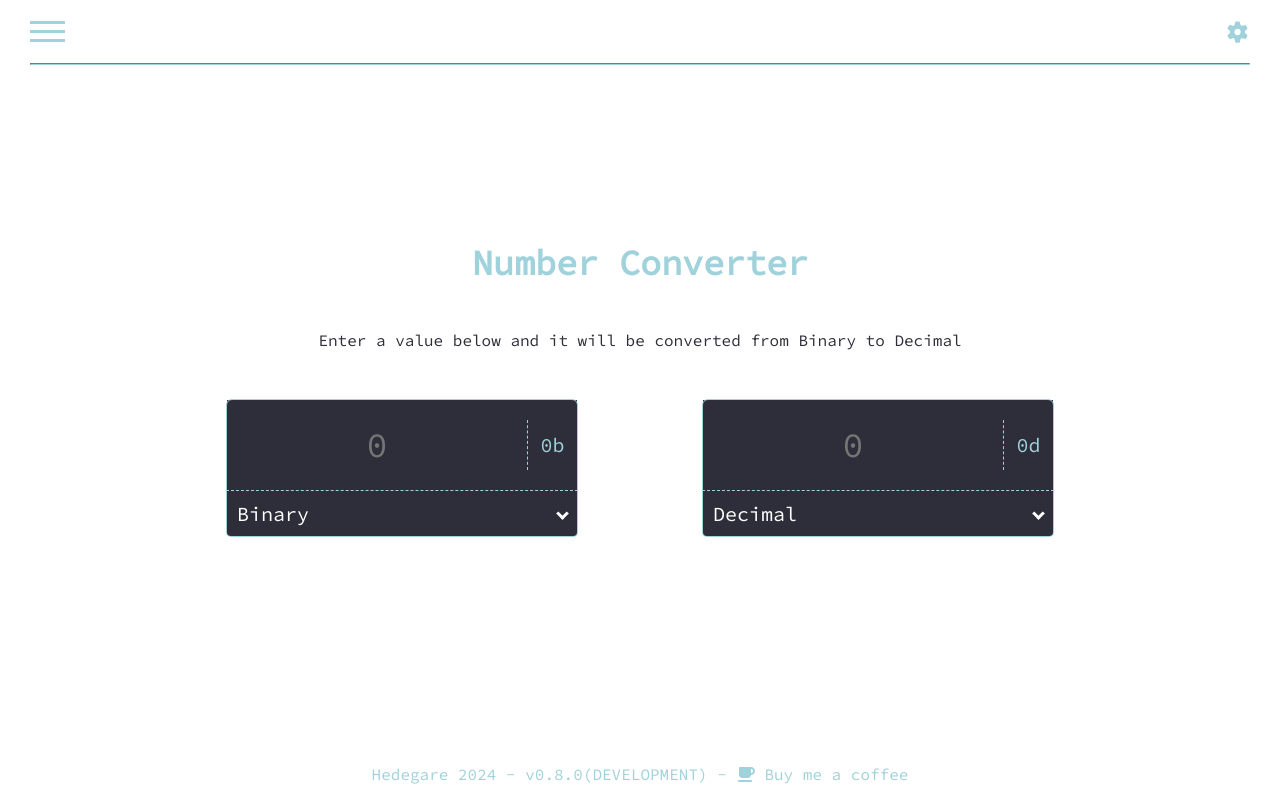
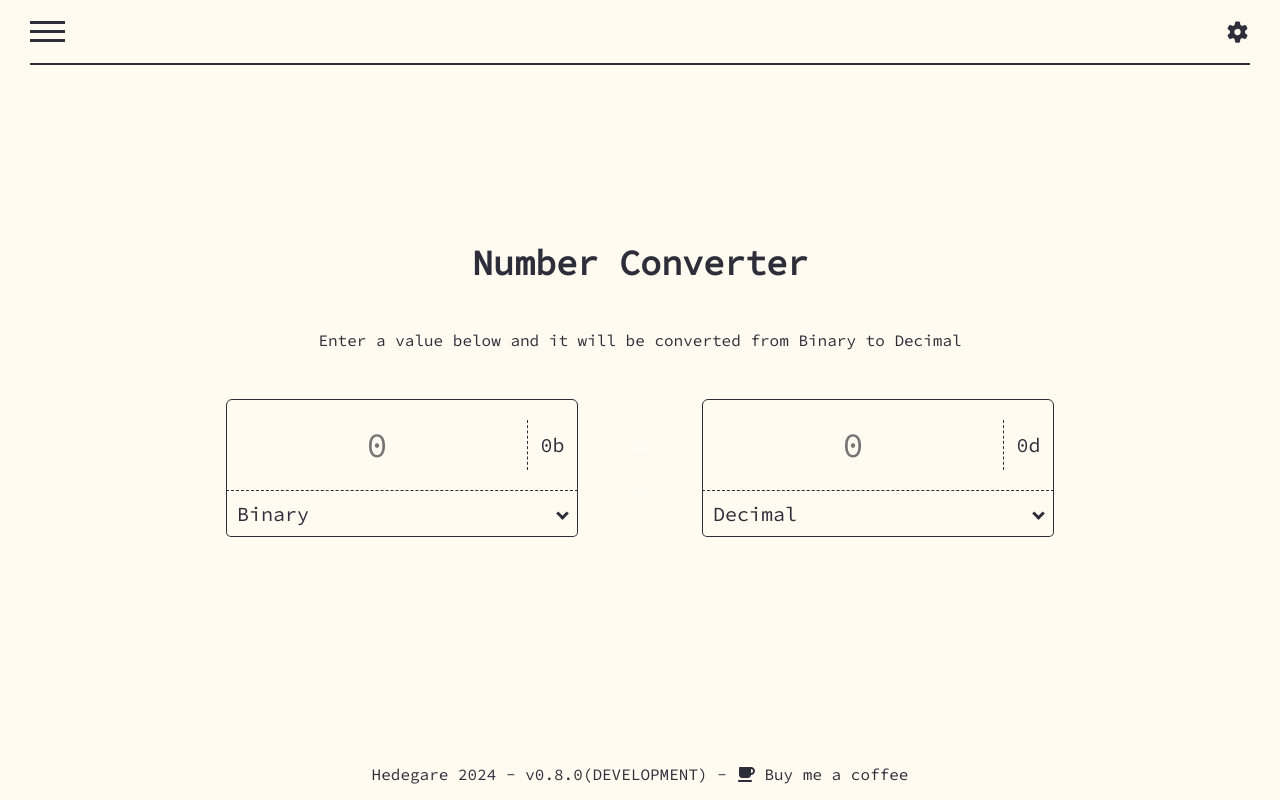
Before and after one commit to Hedevgare/conversion-tools, a Vue app: page / in a window 1280 px wide. Built offline with nearby package versions, Linux system fonts and the light colour scheme.

Commit message:
feat: Add light mode to text and menus
Implements the light/dark mode feature to texts, menu and notifications
elements.

```diff
--- a/src/App.vue
+++ b/src/App.vue
@@ -8,7 +8,6 @@ export default {
         }
     },
     mounted() {
-        // Listen for dark mode toggle events from Definitions.vue
         window.addEventListener('darkmode-toggle', (event) => {
             this.darkmode = event.detail;
         });
@@ -33,9 +32,9 @@ export default {
     <div class="header" :class="{ 'dark-mode': darkmode, 'light-mode': !darkmode }">
         <div class="header-icons">
             <div class="hamburger-button" :class="{ 'open': isMenuOpen }" @click="toggleMenu">
-                <div class="bar-1"></div>
-                <div class="bar-2"></div>
-                <div class="bar-3"></div>
+                <div class="bar-1" :class="{ 'dark-mode-menu': darkmode, 'light-mode-menu': !darkmode }"></div>
+                <div class="bar-2" :class="{ 'dark-mode-menu': darkmode, 'light-mode-menu': !darkmode }"></div>
+                <div class="bar-3" :class="{ 'dark-mode-menu': darkmode, 'light-mode-menu': !darkmode }"></div>
             </div>
             <!-- <div class="header-title">
                 <p>Conversion Tools</p>
@@ -44,54 +43,54 @@ export default {
                 <font-awesome-icon :icon="['fa', 'cog']" />
             </div>
         </div>
-        <hr />
+        <hr :class="{ 'dark-mode': darkmode, 'light-mode': !darkmode }" />
     </div>
     <section class="menu" :class="{ 'open': isMenuOpen, 'dark-mode': darkmode, 'light-mode': !darkmode }">
         <div class="menu-container">
             <div class="menu-item">
-                <RouterLink class="header-link" to="/" @click="toggleMenu">
+                <RouterLink class="header-link" :class="{ 'dark-mode-text': darkmode, 'light-mode-text': !darkmode }" to="/" @click="toggleMenu">
                     <font-awesome-icon :icon="['fa', 'hashtag']" />
                     Numbers
                 </RouterLink>
             </div>
             <div class="menu-item">
-                <RouterLink class="header-link" to="/length" @click="toggleMenu">
+                <RouterLink class="header-link" :class="{ 'dark-mode-text': darkmode, 'light-mode-text': !darkmode }" to="/length" @click="toggleMenu">
                     <font-awesome-icon :icon="['fa', 'ruler']" />
                     Lengths
                 </RouterLink>
             </div>
             <div class="menu-item">
-                <RouterLink class="header-link" to="/temperature" @click="toggleMenu">
+                <RouterLink class="header-link" :class="{ 'dark-mode-text': darkmode, 'light-mode-text': !darkmode }" to="/temperature" @click="toggleMenu">
                     <font-awesome-icon :icon="['fa', 'temperature-half']" />
                     Temperatures
                 </RouterLink>
             </div>
             <div class="menu-item">
-                <RouterLink class="header-link" to="/volume" @click="toggleMenu">
+                <RouterLink class="header-link" :class="{ 'dark-mode-text': darkmode, 'light-mode-text': !darkmode }" to="/volume" @click="toggleMenu">
                     <font-awesome-icon :icon="['fa', 'flask']" />
                     Volumes
                 </RouterLink>
             </div>
             <div class="menu-item">
-                <RouterLink class="header-link" to="/weight" @click="toggleMenu">
+                <RouterLink class="header-link" :class="{ 'dark-mode-text': darkmode, 'light-mode-text': !darkmode }" to="/weight" @click="toggleMenu">
                     <font-awesome-icon :icon="['fa', 'weight-hanging']" />
                     Weights
                 </RouterLink>
             </div>
             <div class="menu-item">
-                <RouterLink class="header-link" to="/time" @click="toggleMenu">
+                <RouterLink class="header-link" :class="{ 'dark-mode-text': darkmode, 'light-mode-text': !darkmode }" to="/time" @click="toggleMenu">
                     <font-awesome-icon :icon="['fa', 'hourglass']" />
                     Times
                 </RouterLink>
             </div>
             <div class="menu-item">
-                <RouterLink class="header-link" to="/area" @click="toggleMenu">
+                <RouterLink class="header-link" :class="{ 'dark-mode-text': darkmode, 'light-mode-text': !darkmode }" to="/area" @click="toggleMenu">
                     <font-awesome-icon :icon="['fa', 'arrows-left-right-to-line']" />
                     Areas
                 </RouterLink>
             </div>
             <div class="menu-item">
-                <RouterLink class="header-link" to="/velocity" @click="toggleMenu">
+                <RouterLink class="header-link" :class="{ 'dark-mode-text': darkmode, 'light-mode-text': !darkmode }" to="/velocity" @click="toggleMenu">
                     <font-awesome-icon :icon="['fa', 'tachometer-alt']" />
                     Velocities
                 </RouterLink>
@@ -101,10 +100,10 @@ export default {
     <section class="body" :class="{ 'open': isMenuOpen, 'dark-mode': darkmode, 'light-mode': !darkmode }">
         <RouterView />
     </section>
-    <div class="footer" :class="{ 'dark-mode': darkmode, 'light-mode': !darkmode }">
+    <div class="footer" :class="{ 'dark-mode': darkmode, 'light-mode': !darkmode, 'dark-mode-text': darkmode, 'light-mode-text': !darkmode }">
         <p>
-            <a href="https://hedegaremoreira.com" target="_blank">Hedegare</a> {{ footer }} -
-            <a href="https://coff.ee/hedegare" target="_blank" rel="noopener" title="Buy me a coffee">
+            <a :class="{ 'dark-mode-text': darkmode, 'light-mode-text': !darkmode }" href="https://hedegaremoreira.com" target="_blank">Hedegare</a> {{ footer }} -
+            <a :class="{ 'dark-mode-text': darkmode, 'light-mode-text': !darkmode }" href="https://coff.ee/hedegare" target="_blank" rel="noopener" title="Buy me a coffee">
                 <font-awesome-icon :icon="['fa', 'coffee']" />
                 <span class="footer-tipjar-text">Buy me a coffee</span>
             </a>
--- a/src/components/Dropdown.vue
+++ b/src/components/Dropdown.vue
@@ -3,13 +3,16 @@ export default {
     props: ['active', 'units'],
     data() {
         return {
-            show: false
+            show: false,
+            darkmode: localStorage.darkmode === 'true'
         };
     },
     computed: {
         borderBottom() {
             return {
-                'dropdown-container-active': this.show
+                'dropdown-container-active': this.show,
+                'dark-mode': this.darkmode,
+                'light-mode': !this.darkmode
             }
         },
     },
@@ -29,6 +32,9 @@ export default {
     },
     mounted() {
         document.addEventListener('click', this.handleClickOutside);
+        window.addEventListener('darkmode-toggle', (event) => {
+            this.darkmode = event.detail;
+        });
     },
     beforeUnmount() {
         document.removeEventListener('click', this.handleClickOutside);
@@ -38,12 +44,12 @@ export default {
 
 <template>
     <div class="dropdown-container" :class="borderBottom">
-        <div class="flex unit-label" @click="toggle">
+        <div class="flex unit-label" :class="{ 'dark-mode-text-secondary': darkmode, 'light-mode-text': !darkmode }" @click="toggle">
             <p class="margin-10">{{ this.active.unit }}</p>
             <p class="flex margin-10"><i class="dropdown-arrow margin-left-5"></i></p>
         </div>
-        <div v-if="show" class="dropdown">
-            <p v-for="unit in $props.units" :class="{ 'active-dropdown': $props.active.unit == unit.unit }"
+        <div v-if="show" class="dropdown" :class="{ 'dark-mode': darkmode, 'light-mode': !darkmode }">
+            <p v-for="unit in $props.units" :class="{ 'active-dropdown': $props.active.unit == unit.unit, 'dark-mode-text': darkmode, 'dark-mode-text-secondary': darkmode && $props.active.unit !== unit.unit, 'light-mode-text': !darkmode }"
                 @click="changeUnit(unit)">{{ unit.unit }}</p>
         </div>
     </div>
--- a/src/components/Input.vue
+++ b/src/components/Input.vue
@@ -2,23 +2,41 @@
 export default {
     props: ['modelValue', 'disabled', 'shorter'],
     emits: ['update:modelValue', 'open'],
+    data() {
+        return {
+            darkmode: localStorage.darkmode === 'true'
+        }
+    },
     computed: {
         disabledInput() {
             return {
-                'cursor-pointer': this.disabled
+                'cursor-pointer': this.disabled,
+                'dark-mode': this.darkmode,
+                'light-mode': !this.darkmode,
+                'dark-mode-text-secondary': this.darkmode,
+                'light-mode-text': !this.darkmode
             }
         },
         symbolContainer() {
             return {
                 'input-symbol-container': true,
-                'cursor-pointer': this.disabled
+                'cursor-pointer': this.disabled,
+                'dark-mode': this.darkmode,
+                'light-mode': !this.darkmode
             }
         },
         symbolClasses() {
             return {
                 'input-symbol': true,
+                'dark-mode': this.darkmode,
+                'light-mode': !this.darkmode
             }
         }
+    },
+    mounted() {
+        window.addEventListener('darkmode-toggle', (event) => {
+            this.darkmode = event.detail;
+        });
     },
     methods: {
         copyToClipboard() {
--- a/src/components/Notification.vue
+++ b/src/components/Notification.vue
@@ -1,12 +1,23 @@
 <script>
 export default {
     props: ['data', 'type'],
+    data() {
+        return {
+            darkmode: localStorage.darkmode === 'true'
+        }
+    },
+    mounted() {
+        window.addEventListener('darkmode-toggle', (event) => {
+            this.darkmode = event.detail;
+        });
+    },
     computed: {
         notificationType() {
             return {
                 'notification-container': true,
                 'notification-error': this.$props.type === 'error',
-                'notification-success': this.$props.type === 'success'
+                'notification-success-dark-mode': this.$props.type === 'success' && this.darkmode,
+                'notification-success-light-mode': this.$props.type === 'success' && !this.darkmode
             }
         }
     }
@@ -51,8 +62,13 @@ export default {
     background-color: #f8d7da;
     color: #721c24;
 }
-.notification-success {
+.notification-success-dark-mode {
     background-color: #a0d2db;
     color: #2e2e3a;
 }
+.notification-success-light-mode {
+    background-color: #fffbf1;
+    color: #2e2e3a;
+    border: 1px solid #2e2e3a;
+}
 </style>
--- a/src/pages/Convertion.vue
+++ b/src/pages/Convertion.vue
@@ -25,11 +25,21 @@ export default {
             type: Boolean,
             required: false,
         }
+    },
+    data() {
+        return {
+            darkmode: localStorage.darkmode === 'true'
+        }
+    },
+    mounted() {
+        window.addEventListener('darkmode-toggle', (event) => {
+            this.darkmode = event.detail;
+        });
     }
 }
 </script>
 
 <template>
-    <h1 class="title">{{ this.$props.name }} Converter</h1>
+    <h1 :class="{ 'dark-mode-text': darkmode, 'light-mode-text': !darkmode }">{{ this.$props.name }} Converter</h1>
     <conversion-block :startFrom="this.$props.startFromUnit" :startTo="this.$props.startToUnit" :units="this.$props.units" :shouldRound="this.$props.shouldRound" />
 </template>
--- a/src/styles/main.css
+++ b/src/styles/main.css
@@ -11,12 +11,11 @@ body {
 
 a {
     text-decoration: none;
-    color: #a0d2db;
 }
 
 hr {
     margin: 0 30px;
-    border-color: #a0d2db;
+    border: 1px solid;
 }
 
 h1 {
@@ -50,12 +49,10 @@ input:focus {
 }
 
 /* IDs */
-
 #app {
     display: flex;
     flex-direction: column;
     min-height: 100vh;
-    /* background-color: #2e2e3a; */
     color: #ffffff;
     margin: 0;
     padding: 0;
@@ -67,22 +64,35 @@ input:focus {
     background-color: #2e2e3a;
     color: #a0d2db;
 }
+.dark-mode-text {
+    color: #a0d2db;
+}
+.dark-mode-text-secondary {
+    color: #ffffff;
+}
+.dark-mode-menu {
+    background-color: #a0d2db;
+}
 .light-mode {
-    background-color: #ffffff;
+    background-color: #fffbf1;
     color: #2e2e3a;
+}
+.light-mode-text {
+    color: #2e2e3a;
+}
+.light-mode-menu {
+    background-color: #2e2e3a;
 }
 /* Header and Menu */
 .header {
     position: fixed;
     width: 100%;
     height: 55px;
-    /* background-color: #2e2e3a; */
 }
 
 .header-link {
     margin: 15px 30px;
     text-decoration: none;
-    color: #a0d2db;
     font-size: 14px;
 }
 
@@ -107,7 +117,6 @@ input:focus {
 .definitions-button {
     text-align: right;
     margin: 15px 30px;
-    color: #a0d2db;
     cursor: pointer;
     font-size: 20px;
 }
@@ -122,7 +131,6 @@ input:focus {
 .bar-3 {
     width: 35px;
     height: 3px;
-    background-color: #a0d2db;
     margin: 6px 0;
     transition: 0.4s;
 }
@@ -147,7 +155,6 @@ input:focus {
     width: 100%;
     top: 55px;
     bottom: 0;
-    /* background-color: #2e2e3a; */
     overflow-y: auto;
 }
 
@@ -168,7 +175,7 @@ input:focus {
     align-items: center;
     text-align: center;
     padding: 30px;
-    border: 1px solid #a0d2db;
+    border: 1px solid;
     border-radius: 20px;
     margin: 15px;
     height: 50px;
@@ -186,9 +193,6 @@ input:focus {
     display: flex;
     flex-direction: column;
     justify-content: center;
-    /* margin: auto;
-    padding-top: 55px; */ /* Adjust for fixed header */;
-    /* padding-bottom: 50px; */ /* Space for footer */
 }
 
 .body.open {
@@ -197,7 +201,6 @@ input:focus {
 
 .footer {
     text-align: center;
-    color: #a0d2db;
 }
 
 .footer-tipjar-text {
@@ -248,10 +251,6 @@ input:focus {
     rotate: 90deg;
 }
 
-.title {
-    color: #a0d2db;
-}
-
 .underline-text {
     text-decoration: underline;
 }
@@ -264,9 +263,7 @@ input:focus {
 .dropdown-container {
     position: relative;
     width: 100%;
-    background-color: #2e2e3a;
-    color: #ffffff;
-    border: 1px solid #a0d2db;
+    border: 1px solid;
     border-top-style: dashed;
     border-bottom-left-radius: 5px;
     border-bottom-right-radius: 5px;
@@ -278,7 +275,7 @@ input:focus {
 }
 
 .dropdown {
-    border: 1px solid #a0d2db;
+    border: 1px solid;
     border-top: none;
     border-bottom-left-radius: 5px;
     border-bottom-right-radius: 5px;
@@ -286,7 +283,6 @@ input:focus {
     margin-left: -1px;
     position: absolute;
     width: 100%;
-    background-color: #2e2e3a;
     min-width: fit-content;
     font-size: 16px;
     z-index: 1;
@@ -302,7 +298,7 @@ input:focus {
 }
 
 .dropdown-arrow {
-    border: solid #ffffff;
+    border: solid;
     border-width: 0 3px 3px 0;
     display: inline-block;
     padding: 3px;
@@ -311,7 +307,6 @@ input:focus {
 }
 
 .active-dropdown {
-    color: #a0d2db;
     text-decoration: underline;
 }
 
@@ -319,14 +314,14 @@ input:focus {
     display: flex;
     flex-direction: row;
     align-items: center;
-    outline: 1px solid #a0d2db;
+    outline: 1px solid;
     border-bottom: none;
     border-top-left-radius: 5px;
     border-top-right-radius: 5px;
 }
 
 .input-definitions {
-    border-bottom: 1px solid #a0d2db;
+    border-bottom: 1px solid;
     font-size: 20px;
     text-align: center;
     padding: 15px 0;
@@ -334,7 +329,6 @@ input:focus {
 
 .input-symbol-container {
     width: 50px;
-    background-color: #2e2e3a;
     padding: 20px 0;
     text-align: center;
 }
@@ -342,8 +336,7 @@ input:focus {
 .input-symbol {
     margin: 0;
     line-height: 50px;
-    border-left: 1px dashed #a0d2db;
-    color: #a0d2db;
+    border-left: 1px dashed;
 }
 
 .cursor-pointer {
```
Also changed, not shown: src/components/ConversionBlock.vue (+8 -2 lines), src/pages/Definitions.vue (+5 -5 lines).
